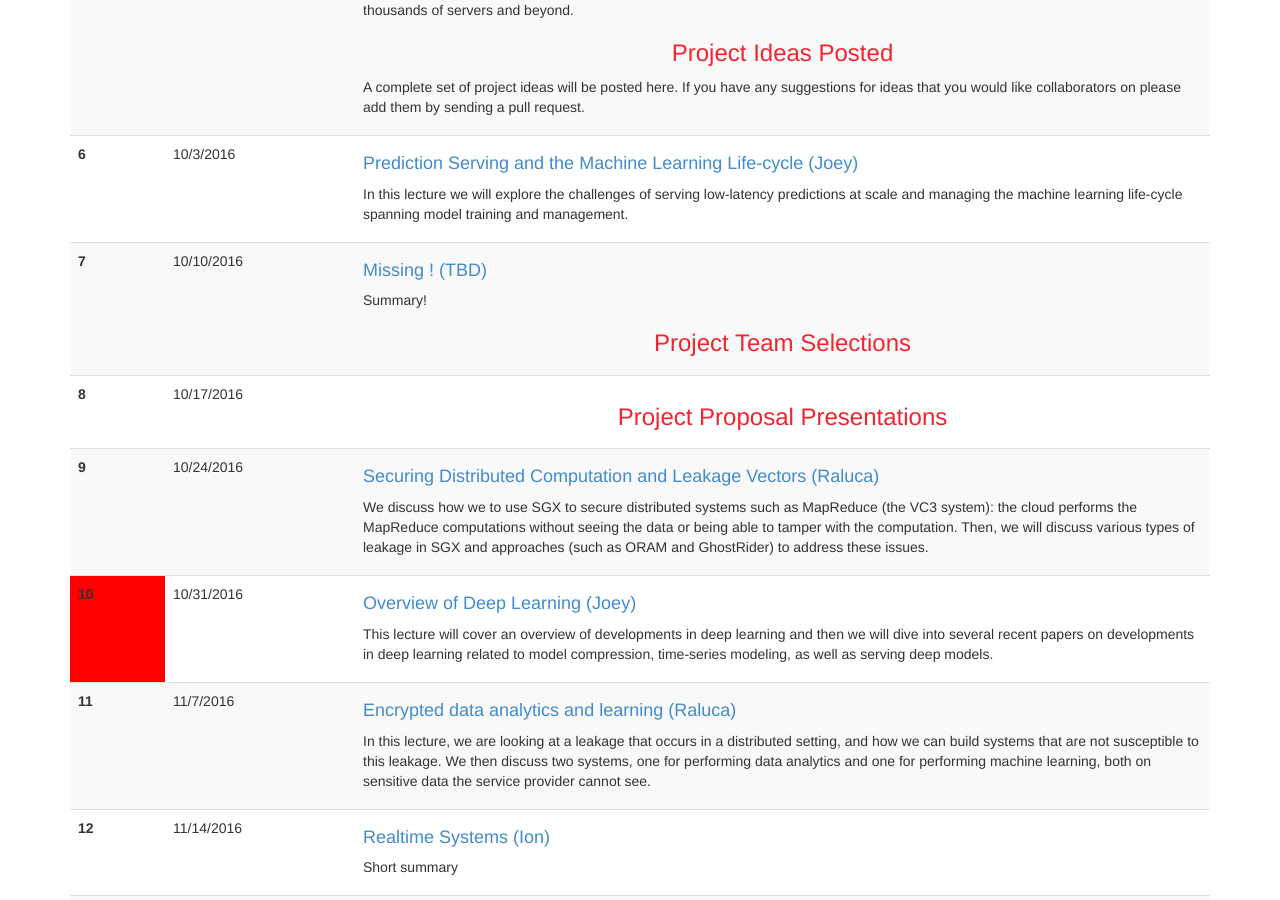
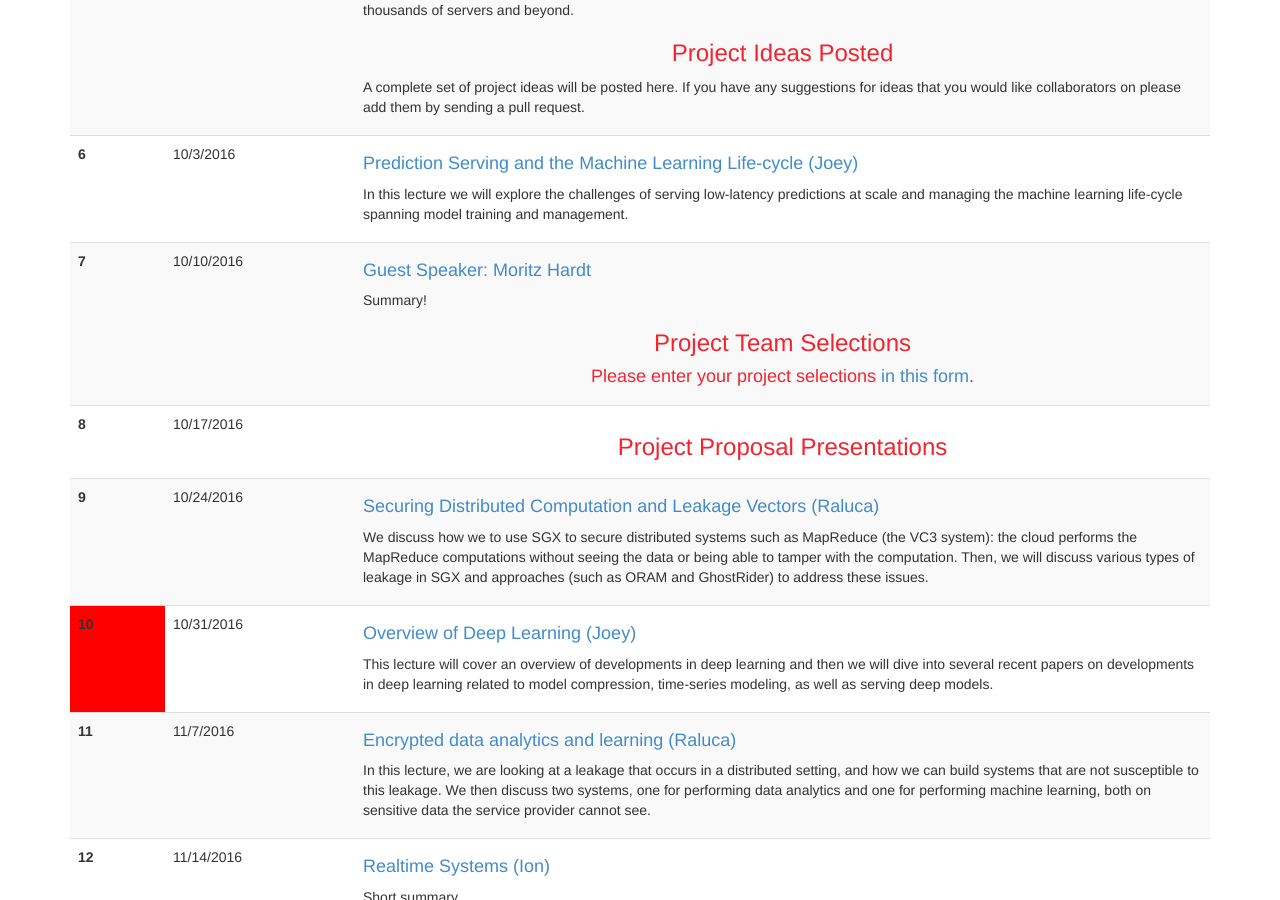
Before and after one commit to ucbrise/cs294-rise-fa16, a Jekyll site: the page built from syllabus.md, in a window 1280 px wide and 900 px high, scrolled down 946 px. Built offline with Jekyll 4.4.1, drawn with Linux system fonts in a browser that asks for light colours; nearby versions of some CDN libraries.

Commit message:
adding project form

```diff
--- a/syllabus.md
+++ b/syllabus.md
@@ -115,7 +115,7 @@ This is a table containing items covered in the class.
       <td>
          <h4>
             <a href="{{ site.baseurl }}/missing">
-            Missing ! (TBD)
+            Guest Speaker: Moritz Hardt
             </a>
          </h4>
          <p>
@@ -123,7 +123,9 @@ This is a table containing items covered in the class.
          </p>
          <center><h3>
             Project Team Selections
-         </h3></center>
+         </h3>
+         <h4> Please enter your project selections <a href="https://goo.gl/forms/8ztsmJsj6Bp2wuyA2">in this form</a>. </h4>
+         </center>
       </td>
    </tr>
    <tr>
```
